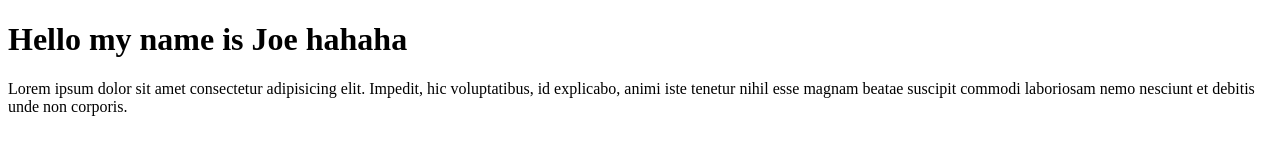
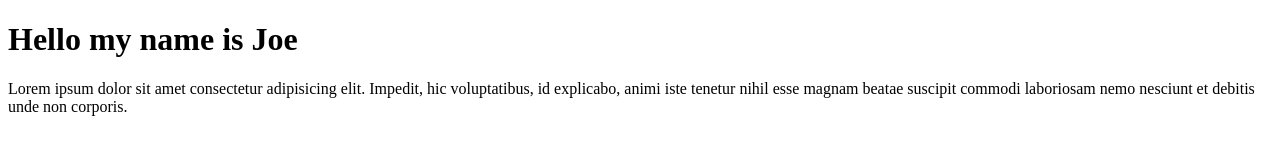
Before and after one commit to peytonas/codeworks-journals, a plain HTML site: page index.html in a window 1280 px wide. Drawn offline with Linux system fonts and the light colour scheme.

Commit message:
2nd commit

```diff
--- a/index.html
+++ b/index.html
@@ -9,7 +9,7 @@
 </head>
 
 <body>
-  <h1>Hello my name is Joe hahaha</h1>
+  <h1>Hello my name is Joe</h1>
   <p>Lorem ipsum dolor sit amet consectetur adipisicing elit. Impedit, hic voluptatibus, id explicabo, animi iste
     tenetur nihil esse magnam beatae suscipit commodi laboriosam nemo nesciunt et debitis unde non corporis.</p>
 </body>
```
